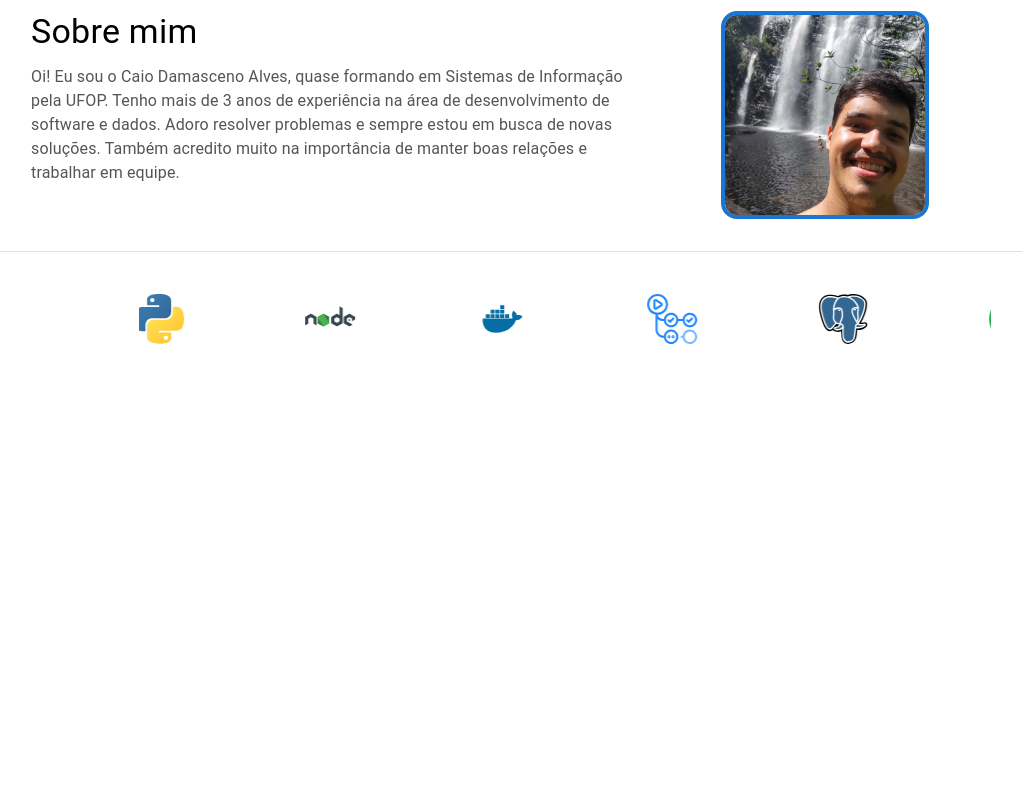
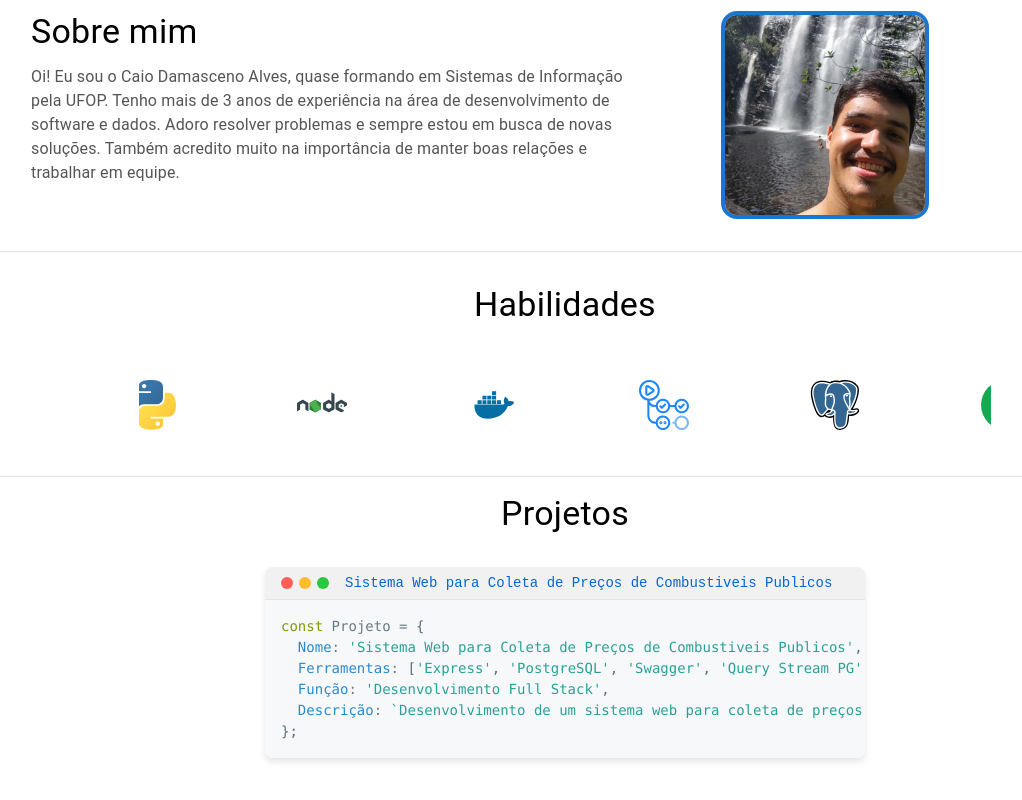
Before and after one commit to CaioDamascenoAlves/Portifolio, a React (Vite) app: page / in a window 1280 px wide. Shown: the part 886-1686 px from the top of the page, without its empty margins (75-1097 px from the left). Before the commit the page ends 1276 px from the top, so only its background shows below. Built offline with nearby package versions, Linux system fonts and the light colour scheme.

Commit message:
Pagina Projetos MVP

```diff
--- a/package.json
+++ b/package.json
@@ -15,6 +15,7 @@
     "@emotion/styled": "^11.13.0",
     "@mui/icons-material": "^6.1.1",
     "@mui/material": "^6.1.1",
+    "framer-motion": "^11.5.6",
     "portifolio": "file:",
     "react": "^18.3.1",
     "react-dom": "^18.3.1",
--- a/src/App.jsx
+++ b/src/App.jsx
@@ -8,6 +8,7 @@
 const CaioProfile = lazy(() => import("./components/Home/Home"));
 const About = lazy(() => import("./components/Sobre/Sobre"));
 const Habilidades = lazy(() => import("./components/Skills/Skills"));
+const Projetos = lazy(() => import("./components/Projects/Projects"));
 
 function App() {
   return (
@@ -21,10 +22,12 @@
           }}
         >
           <Sidebar />
+
           <section id="home">
             <CaioProfile />
           </section>
         </Box>
+
         <section id="sobre">
           <About />
         </section>
@@ -32,6 +35,10 @@
         <section id="habilidades">
           <Habilidades />
         </section>
+
+        <section id="projetos">
+          <Projetos />
+        </section>
       </ThemeSwitcher>
     </Suspense>
   );
--- /dev/null
+++ b/src/components/Projects/Projects.jsx
@@ -0,0 +1,171 @@
+import React from "react";
+import { Box, useTheme } from "@mui/material";
+import { Prism as SyntaxHighlighter } from "react-syntax-highlighter";
+import {
+  solarizedlight,
+  dracula,
+} from "react-syntax-highlighter/dist/esm/styles/prism";
+import Typography from "@mui/material/Typography";
+
+const ProjectCard = ({ project }) => {
+  const theme = useTheme();
+  const isDarkMode = theme.palette.mode === "dark";
+
+  const customStyle = {
+    ...(isDarkMode ? dracula : solarizedlight),
+    'pre[class*="language-"]': {
+      ...(isDarkMode ? dracula : solarizedlight)['pre[class*="language-"]'],
+      background: isDarkMode ? "#0d1117" : "#f6f8fa",
+      margin: 0,
+      padding: "16px",
+      borderRadius: "0 0 8px 8px",
+    },
+  };
+
+  const projectCode = `const Projeto = {
+  Nome: '${project.name}',
+  Ferramentas: [${project.tools.map((tool) => `'${tool}'`).join(", ")}],
+  Função: '${project.myRole}',
+  Descrição: \`${project.Description}\`
+};`;
+
+  return (
+    <Box
+      sx={{
+        width: "100%",
+        maxWidth: "600px",
+        margin: "0 auto",
+        borderRadius: "8px",
+        overflow: "hidden",
+        boxShadow: "0 4px 6px rgba(0, 0, 0, 0.1)",
+      }}
+    >
+      <Box
+        sx={{
+          backgroundColor: isDarkMode ? "#1e1e1e" : "#f1f1f1",
+          padding: "8px 16px",
+          borderBottom: `1px solid ${isDarkMode ? "#30363d" : "#e1e4e8"}`,
+          display: "flex",
+          alignItems: "center",
+        }}
+      >
+        <Box
+          sx={{
+            width: "12px",
+            height: "12px",
+            borderRadius: "50%",
+            backgroundColor: "#ff5f56",
+            marginRight: "6px",
+          }}
+        />
+        <Box
+          sx={{
+            width: "12px",
+            height: "12px",
+            borderRadius: "50%",
+            backgroundColor: "#ffbd2e",
+            marginRight: "6px",
+          }}
+        />
+        <Box
+          sx={{
+            width: "12px",
+            height: "12px",
+            borderRadius: "50%",
+            backgroundColor: "#27c93f",
+            marginRight: "16px",
+          }}
+        />
+        <Box
+          component="span"
+          sx={{
+            color: isDarkMode ? "#4fd1c5" : "#0366d6",
+            fontFamily: "monospace",
+            fontSize: "14px",
+          }}
+        >
+          {project.name}
+        </Box>
+      </Box>
+      <SyntaxHighlighter
+        language="javascript"
+        style={customStyle}
+        customStyle={{
+          fontSize: "14px",
+          lineHeight: "1.5",
+        }}
+        wrapLongLines={true}
+      >
+        {projectCode}
+      </SyntaxHighlighter>
+    </Box>
+  );
+};
+
+const Projects = () => {
+  const theme = useTheme();
+  const projectsData = [
+    {
+      name: "Sistema Web para Coleta de Preços de Combustiveis Publicos",
+      tools: [
+        "Express",
+        "PostgreSQL",
+        "Swagger",
+        "Query Stream PG",
+        "Cron",
+        "Node Mailer",
+        "Morgan",
+        "Puppeteer",
+        "Nginx",
+        "Docker",
+        "Jest",
+        "React",
+        "Bootstrap",
+        "Axios",
+        "React Router",
+      ],
+      myRole: "Desenvolvimento Full Stack",
+      Description:
+        "Desenvolvimento de um sistema web para coleta de preços de combustíveis públicos. E Scraping de dados de site de venda de combustíveis.",
+    },
+  ];
+
+  return (
+    <Box
+      sx={{
+        display: "flex",
+        flexDirection: "column",
+        alignItems: "center",
+        minHeight: "80vh",
+        bgcolor: theme.palette.background.default,
+        color: theme.palette.text.primary,
+        borderTop: `1px solid ${theme.palette.divider}`,
+        padding: 2,
+      }}
+    >
+      <Typography
+        variant="h4"
+        component="h1"
+        sx={{
+          mb: 4,
+        }}
+      >
+        Projetos
+      </Typography>
+      <Box
+        sx={{
+          display: "flex",
+          justifyContent: "center",
+          alignItems: "center",
+          width: "100%",
+        }}
+      >
+        {projectsData.map((project, index) => (
+          <ProjectCard key={index} project={project} />
+        ))}
+      </Box>
+    </Box>
+  );
+};
+
+export default Projects;
--- a/src/components/Sidebar/Sidebar.jsx
+++ b/src/components/Sidebar/Sidebar.jsx
@@ -15,6 +15,7 @@
 import ContactMailIcon from "@mui/icons-material/ContactMail";
 import MenuIcon from "@mui/icons-material/Menu";
 import InfoIcon from "@mui/icons-material/Info";
+import BuildIcon from '@mui/icons-material/Build';
 
 export default function Sidebar() {
   const [open, setOpen] = React.useState(false);
@@ -57,7 +58,7 @@
         <ListItem disablePadding>
           <ListItemButton onClick={() => scrollToSection("habilidades")}>
             <ListItemIcon>
-              <InfoIcon />
+              <BuildIcon />
             </ListItemIcon>
             <ListItemText primary="Habilidades" />
           </ListItemButton>
--- a/src/components/Skills/Skills.jsx
+++ b/src/components/Skills/Skills.jsx
@@ -5,6 +5,7 @@
 import "slick-carousel/slick/slick.css";
 import "slick-carousel/slick/slick-theme.css";
 import Slider from "react-slick";
+import Typography from "@mui/material/Typography";
 
 const habilidades = [
   { nome: "Tableau", imgSrc: "tableau.svg" },
@@ -98,6 +99,18 @@
       }}
     >
       <Container maxWidth="md">
+        <Typography
+          variant="h4"
+          align="center"
+          gutterBottom
+          sx={{
+            color: theme.palette.text.primary,
+            marginTop: 4,
+          }}
+        >
+          Habilidades
+        </Typography>
+
         <Box
           sx={{
             width: "100%",
```
Also changed, not shown: 1 other file (tests, documents, lock files or other folders).
